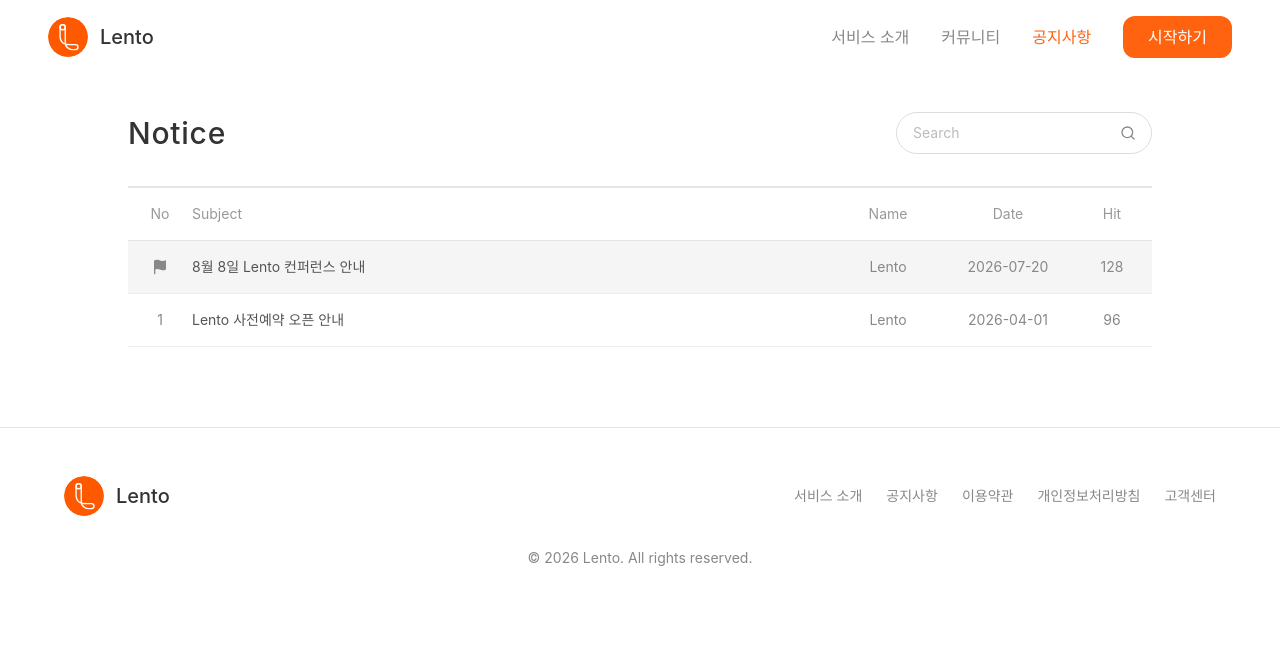
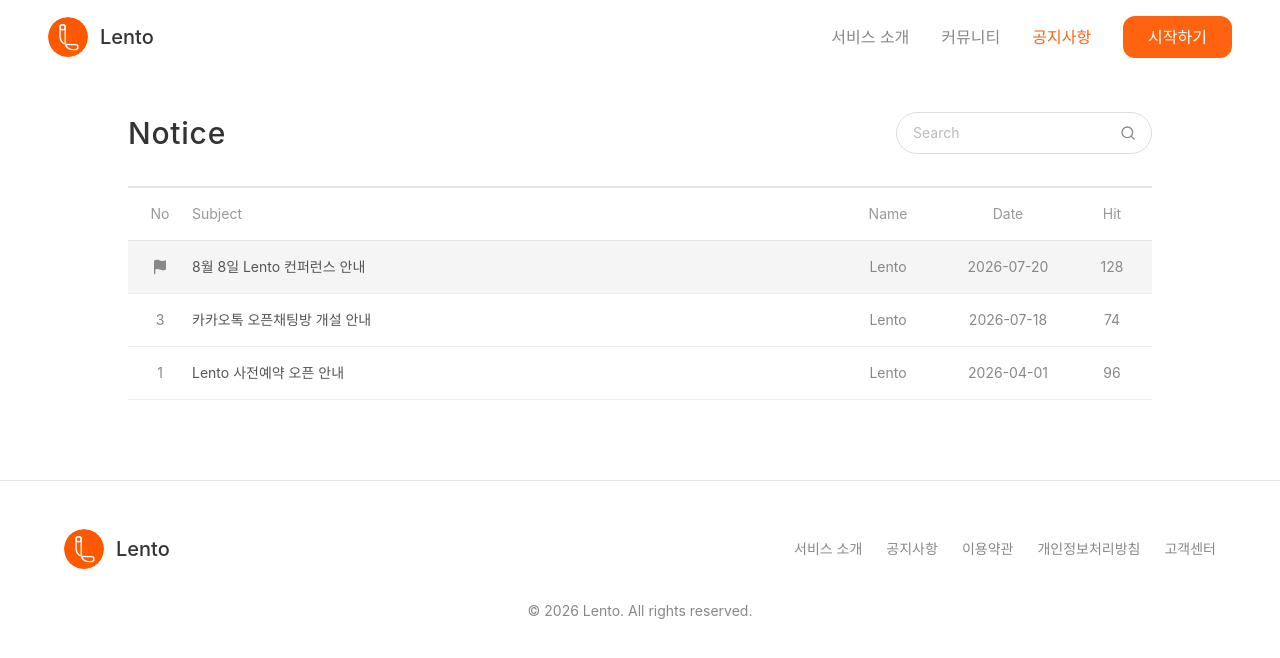
Before and after one commit to ComeOnBabe/landingpage, a React (Vite) app: page /notices in a window 1280 px wide. Shown: the top 658 px of the page. Built offline with nearby package versions, Linux system fonts and the light colour scheme; a web font is replaced by a local one.

Commit message:
docs: add notice post

```diff
--- a/src/app/data/notices.ts
+++ b/src/app/data/notices.ts
@@ -47,6 +47,35 @@ export const notices: Notice[] = [
 [인스타그램] @u.lento_official`,
   },
   {
+    id: 3,
+    title: "카카오톡 오픈채팅방 개설 안내",
+    author: "Lento",
+    date: "2026-07-18",
+    hits: 74,
+    body: `함께하는 편안한 여정, Lento
+안녕하세요, Lento 팀입니다.
+
+난임 여정을 함께하는 분들이 정보를 나누고 서로를 응원할 수 있도록 카카오톡 오픈채팅방을 개설했습니다. 혼자 고민하지 않으셔도 됩니다. 같은 길을 걷는 분들과 편하게 이야기 나누어 보세요.
+
+-------
+
+[오픈채팅방 안내]
+채팅방 이름: 🌱 난임 함께 버티는 사람들 | 정보·공감·응원
+대상: 난임 시술을 진행 중이거나 준비 중인 분, 그리고 함께하는 가족
+참여 방법: 아래 링크를 통해 카카오톡 오픈채팅방에 입장
+
+[오픈채팅방 바로가기] https://open.kakao.com/o/gkonDpFi
+
+[이용 안내]
+· 본 채팅방은 정보 공유와 공감, 응원을 위한 커뮤니티 공간입니다.
+· 개인정보(실명, 연락처, 병원 정보 등)는 신중하게 공유해 주시기 바랍니다.
+· 상호 존중을 바탕으로 한 건전한 대화 문화를 지켜 주시면 감사하겠습니다.
+· 의료적 판단이나 진단은 반드시 전문 의료진과 상담하시기 바랍니다.
+
+[문의사항] u.lento25@gmail.com
+[인스타그램] @u.lento_official`,
+  },
+  {
     id: 1,
     title: "Lento 사전예약 오픈 안내",
     author: "Lento",
```
